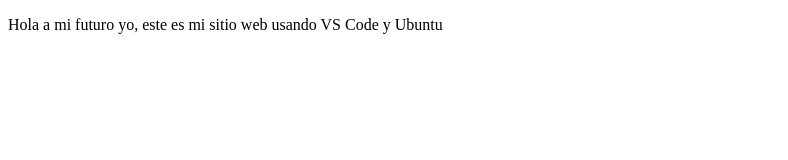
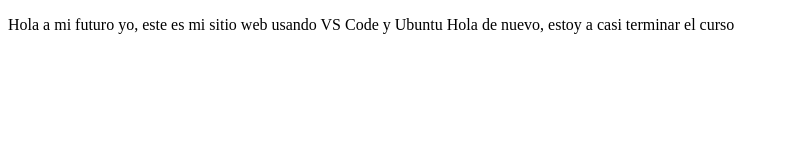
Before and after one commit to Temox001/proyectoDemoCursoPrework, a plain HTML site: page index.html in a window 1280 px wide. Shown: the whole page, without its empty margins (0-788 px from the left). Drawn offline with Linux system fonts and the light colour scheme.

Commit message:
cambios agregados

```diff
--- a/index.html
+++ b/index.html
@@ -9,6 +9,7 @@
 <body>
     <p>
         Hola a mi futuro yo, este es mi sitio web usando VS Code y Ubuntu
+        Hola de nuevo, estoy a casi terminar el curso
     </p>
 </body>
 </html>
```
